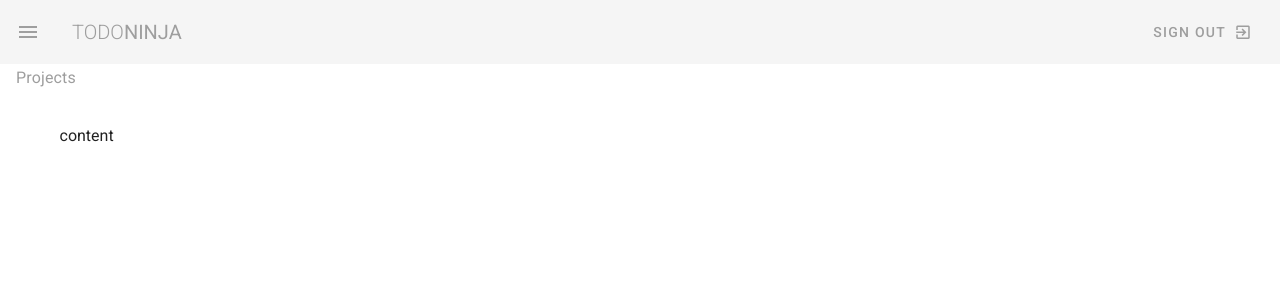
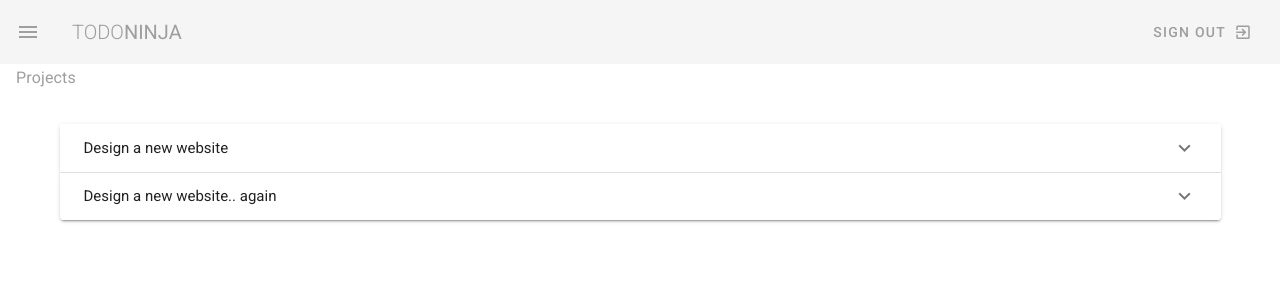
Before and after one commit to DavidCondit/vuetify-netninja-tutorial, a Vue app in the folder todo-ninja/: page /projects in a window 1280 px wide. Shown: the top 300 px of the page. Built offline with nearby package versions, Linux system fonts and the light colour scheme.

Commit message:
Added expansion panels bound to a computed property.

```diff
--- a/todo-ninja/src/views/Dashboard.vue
+++ b/todo-ninja/src/views/Dashboard.vue
@@ -71,6 +71,7 @@
         { title: 'Code up the homepage', person: 'Chun Li', due: '10th Jan 2019', status: 'complete', content: 'Lorem ipsum dolor sit amet consectetur adipisicing elit. Sunt consequuntur eos eligendi illum minima adipisci deleniti, dicta mollitia enim explicabo fugiat quidem ducimus praesentium voluptates porro molestias non sequi animi!'},
         { title: 'Design video thumbnails', person: 'Ryu', due: '20th Dec 2018', status: 'complete', content: 'Lorem ipsum dolor sit amet consectetur adipisicing elit. Sunt consequuntur eos eligendi illum minima adipisci deleniti, dicta mollitia enim explicabo fugiat quidem ducimus praesentium voluptates porro molestias non sequi animi!'},
         { title: 'Create a community forum', person: 'Gouken', due: '20th Oct 2018', status: 'overdue', content: 'Lorem ipsum dolor sit amet consectetur adipisicing elit. Sunt consequuntur eos eligendi illum minima adipisci deleniti, dicta mollitia enim explicabo fugiat quidem ducimus praesentium voluptates porro molestias non sequi animi!'},
+        { title: 'Design a new website.. again', person: 'The Net Ninja', due: '1st Jan 2019', status: 'ongoing', content: 'Lorem ipsum dolor sit amet consectetur adipisicing elit. Sunt consequuntur eos eligendi illum minima adipisci deleniti, dicta mollitia enim explicabo fugiat quidem ducimus praesentium voluptates porro molestias non sequi animi!'},
       ]
     }
   },
--- a/todo-ninja/src/views/Projects.vue
+++ b/todo-ninja/src/views/Projects.vue
@@ -3,7 +3,21 @@
     <h1 class="subtitle-1 grey--text">Projects</h1>
 
     <v-container class="my-5">
-      content
+
+      <v-expansion-panels>
+        <v-expansion-panel v-for="project in myProjects" :key="project.title">
+          <v-expansion-panel-header>{{ project.title }}</v-expansion-panel-header>
+          <v-expansion-panel-content>
+            <v-card flat>
+              <v-card-text class="px-4 py-0 grey--text">
+                <div class="font-weight-bold">due by {{ project.due }}</div>
+                <div>{{ project.content }}</div>
+              </v-card-text>
+            </v-card>
+          </v-expansion-panel-content>
+        </v-expansion-panel>
+      </v-expansion-panels>
+
     </v-container>
 
   </div>
@@ -13,9 +27,23 @@
 // @ is an alias to /src
 
 export default {
-  name: 'Projects',
-  components: {
-
+  data() {
+    return {
+      projects: [
+        { title: 'Design a new website', person: 'The Net Ninja', due: '1st Jan 2019', status: 'ongoing', content: 'Lorem ipsum dolor sit amet consectetur adipisicing elit. Sunt consequuntur eos eligendi illum minima adipisci deleniti, dicta mollitia enim explicabo fugiat quidem ducimus praesentium voluptates porro molestias non sequi animi!'},
+        { title: 'Code up the homepage', person: 'Chun Li', due: '10th Jan 2019', status: 'complete', content: 'Lorem ipsum dolor sit amet consectetur adipisicing elit. Sunt consequuntur eos eligendi illum minima adipisci deleniti, dicta mollitia enim explicabo fugiat quidem ducimus praesentium voluptates porro molestias non sequi animi!'},
+        { title: 'Design video thumbnails', person: 'Ryu', due: '20th Dec 2018', status: 'complete', content: 'Lorem ipsum dolor sit amet consectetur adipisicing elit. Sunt consequuntur eos eligendi illum minima adipisci deleniti, dicta mollitia enim explicabo fugiat quidem ducimus praesentium voluptates porro molestias non sequi animi!'},
+        { title: 'Create a community forum', person: 'Gouken', due: '20th Oct 2018', status: 'overdue', content: 'Lorem ipsum dolor sit amet consectetur adipisicing elit. Sunt consequuntur eos eligendi illum minima adipisci deleniti, dicta mollitia enim explicabo fugiat quidem ducimus praesentium voluptates porro molestias non sequi animi!'},
+        { title: 'Design a new website.. again', person: 'The Net Ninja', due: '1st Jan 2019', status: 'ongoing', content: 'Lorem ipsum dolor sit amet consectetur adipisicing elit. Sunt consequuntur eos eligendi illum minima adipisci deleniti, dicta mollitia enim explicabo fugiat quidem ducimus praesentium voluptates porro molestias non sequi animi!'}
+      ]
+    }
+  },
+  computed: {
+    myProjects() {
+      return this.projects.filter(project => {
+        return project.person === 'The Net Ninja'
+      })
+    }
   }
 }
 </script>
```
